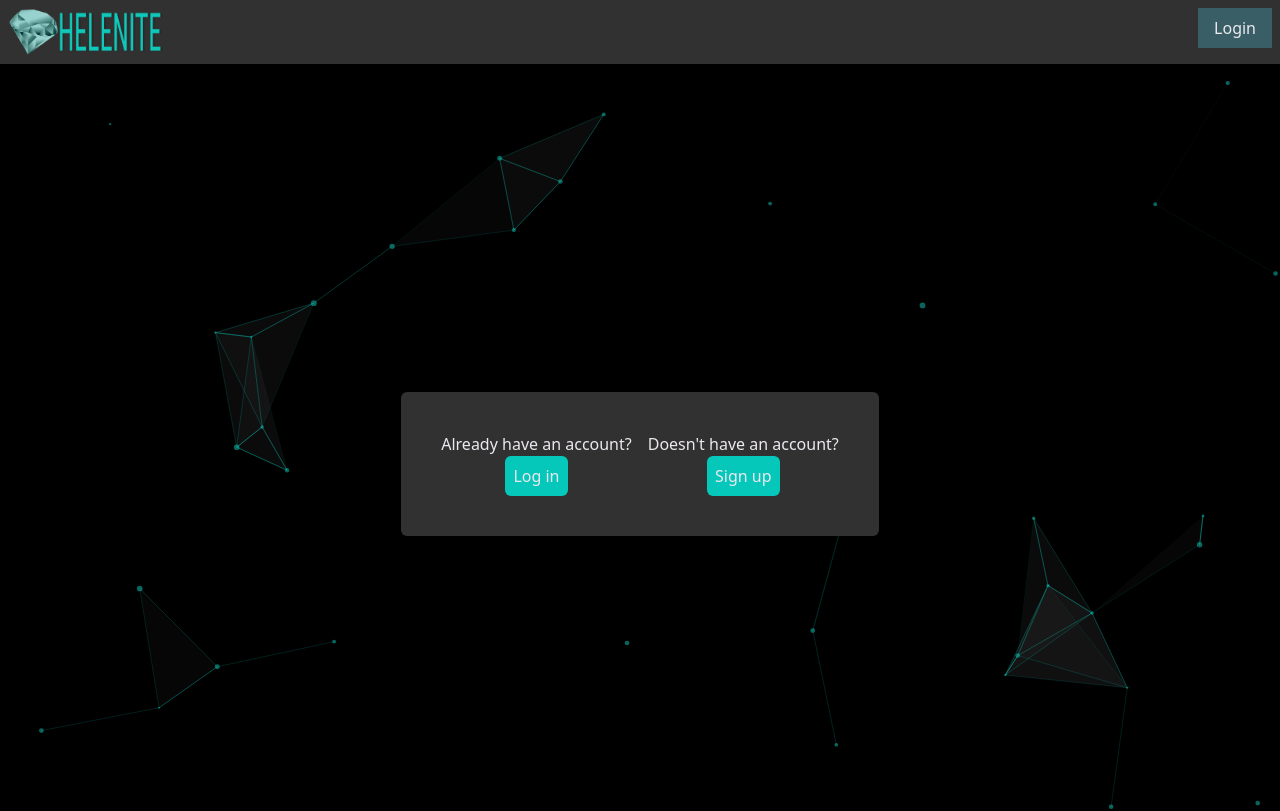
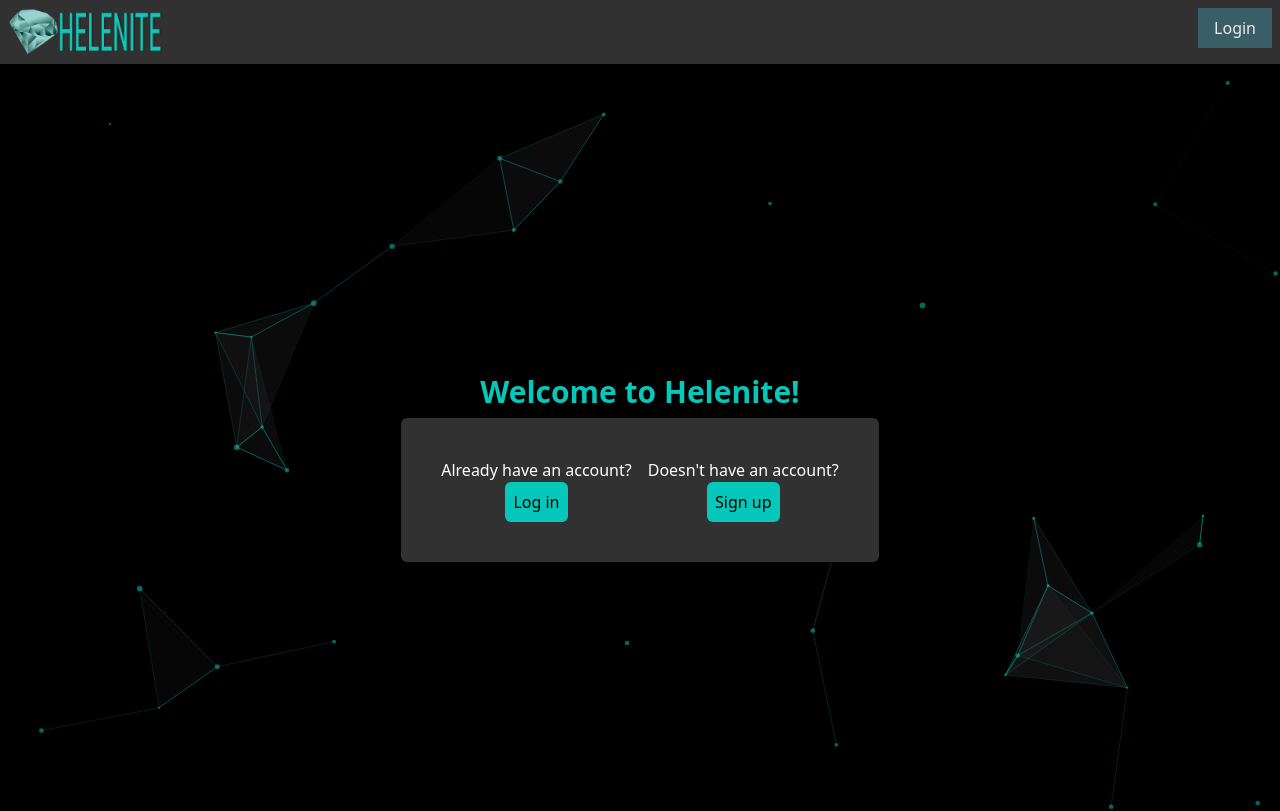
Before and after one commit to Caio-HBS/helenite, a React (Vite) app in the folder frontend/: page / in a window 1280 px wide. Shown: the top 811 px of the page. Built offline with nearby package versions, Linux system fonts and the light colour scheme; no server answers.

Commit message:
progress on home page

```diff
--- a/frontend/src/pages/Home.jsx
+++ b/frontend/src/pages/Home.jsx
@@ -1,31 +1,45 @@
-import React from "react";
-import { Link } from "react-router-dom";
+import React, { useEffect } from "react";
+import { useSelector } from "react-redux";
+import { Link, useNavigate } from "react-router-dom";
 
 import ParticlesComponent from "../components/Particles.jsx";
 
 export default function HomePage() {
-  // TODO: outsource most of this to a separate component?
+  const navigate = useNavigate();
+
+  const isLoggedIn = useSelector((state) => state.login.isLoggedIn);
+
+  useEffect(() => {
+    if (isLoggedIn) {
+      navigate("/login");
+    }
+  }, []);
+
   const buttonClass =
-    "bg-helenite-light-blue hover:bg-helenite-dark-blue rounded-md p-2";
+    "bg-helenite-light-blue hover:bg-helenite-dark-blue hover:text-helenite-white rounded-md p-2";
 
   return (
     <>
       <div className="pt-16">
         <ParticlesComponent />
-
         <div
           id="main-element"
           className="flex flex-col h-screen items-center justify-center"
         >
-          <div className="text-center p-10 rounded-md bg-helenite-dark-grey shadow-2xl text-helenite-white flex relative">
+          <div>
+            <p className="text-3xl m-2 text-helenite-light-blue relative">
+              <strong>Welcome to Helenite!</strong>
+            </p>
+          </div>
+          <div className="text-center p-10 rounded-md bg-helenite-dark-grey shadow-2xl  flex relative">
             <div className="flex flex-col">
-              <label>Already have an account?</label>
+              <label className="text-white">Already have an account?</label>
               <Link to="/login">
                 <button className={buttonClass}>Log in</button>
               </Link>
             </div>
             <div className="ml-4 flex flex-col">
-              <label>Doesn't have an account?</label>
+              <label className="text-white">Doesn't have an account?</label>
               <Link to="/register">
                 <button className={buttonClass}>Sign up</button>
               </Link>
```
